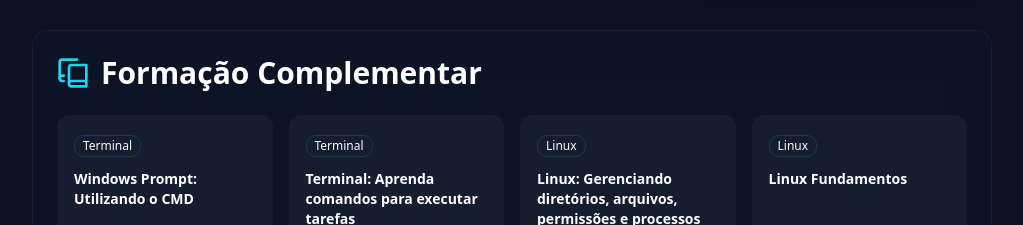
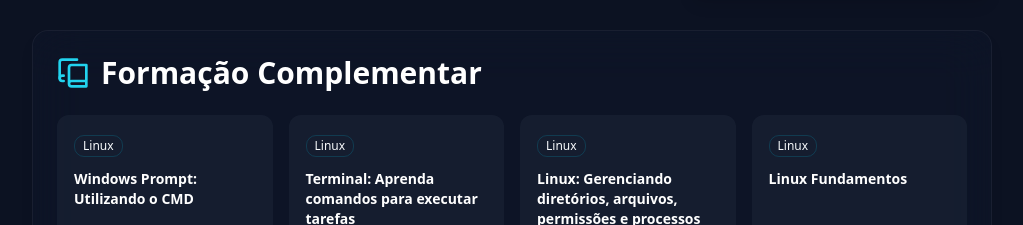
Before and after one commit to JonathanMoyano/curriculo, a Next.js app: page / in a window 1280 px wide. Shown: the part 1762-1987 px from the top of the page, without its empty margins (128-1151 px from the left). Built offline with nearby package versions, Linux system fonts and the light colour scheme.

Commit message:
Update cv-data.js

```diff
--- a/src/data/cv-data.js
+++ b/src/data/cv-data.js
@@ -41,7 +41,7 @@ export const cvData = {
       title: "Windows Prompt: Utilizando o CMD",
       institution: "Alura",
       date: "Ago de 2025",
-      category: "Terminal",
+      category: "Linux",
       link: "https://cursos.alura.com.br/certificate/858009a3-028d-49f0-9ecf-677495f5a4ea",
       credentialId: "858009a3-028d-49f0-9ecf-677495f5a4ea",
       description: "Curso focado no aprendizado de comandos do prompt do Windows (CMD) para executar tarefas e otimizar o fluxo de trabalho no dia a dia."
@@ -50,7 +50,7 @@ export const cvData = {
     title: "Terminal: Aprenda comandos para executar tarefas",
     institution: "Alura",
     date: "Ago de 2025",
-    category: "Terminal",
+    category: "Linux",
     link: "https://cursos.alura.com.br/certificate/5ea94275-866f-4045-8f33-d5aeebc0059e",
     credentialId: "5ea94275-866f-4045-8f33-d5aeebc0059e",
     description: "Curso focado no aprendizado de comandos do terminal para executar tarefas e otimizar o fluxo de trabalho no dia a dia."
```
